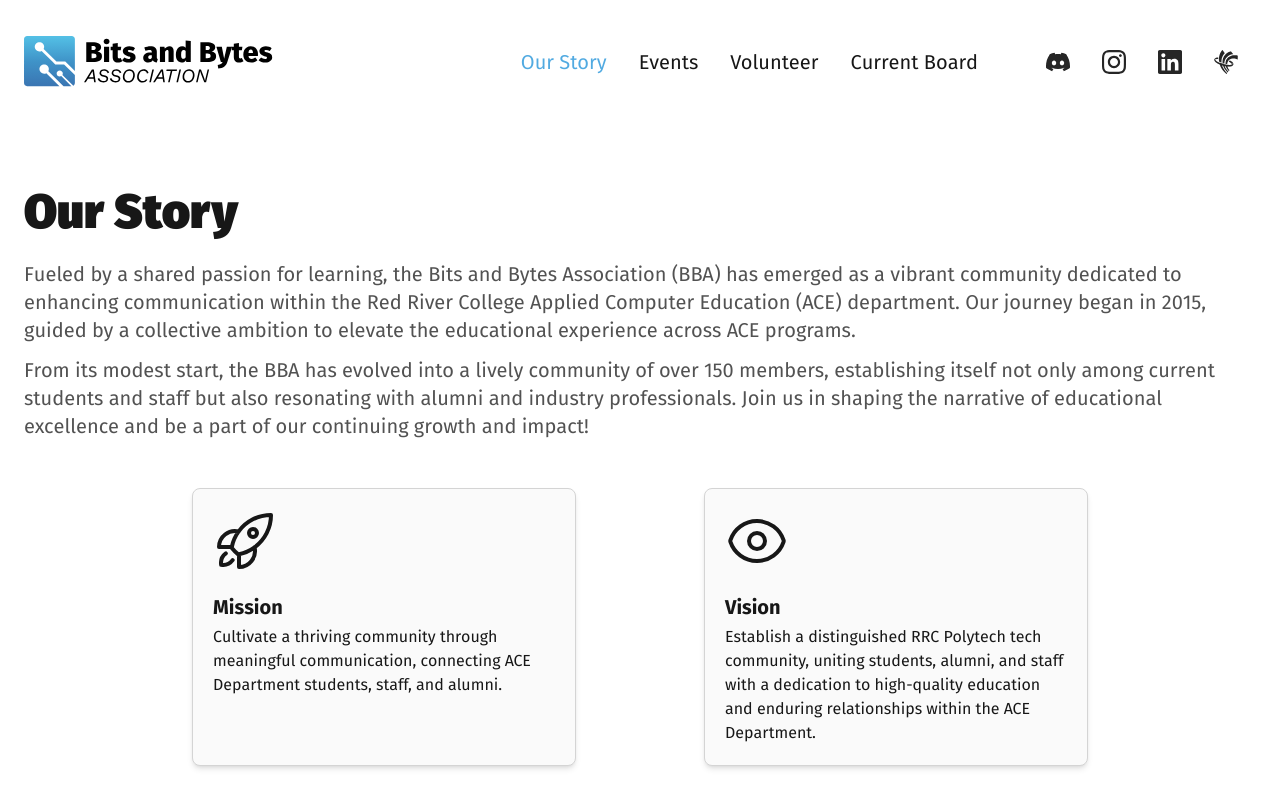
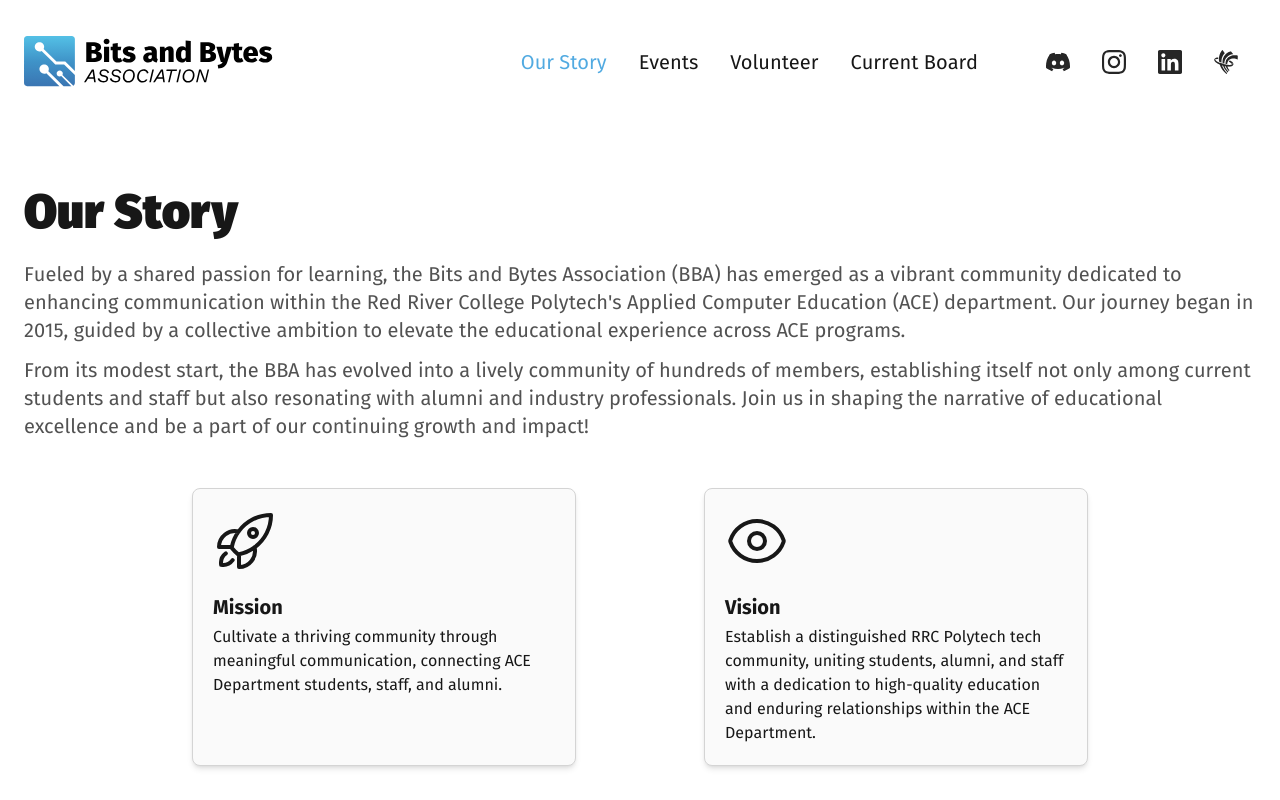
Before and after one commit to bits-and-bytes-association/bitsandbytesassociation.ca, a Next.js app: page /our-story in a window 1280 px wide. Shown: the top 800 px of the page. Built offline with nearby package versions, Linux system fonts and the light colour scheme.

Commit message:
chore: update reference of old college name to RRC Polytech to ensure consistency of mentions across website

```diff
--- a/src/pages/our-story.jsx
+++ b/src/pages/our-story.jsx
@@ -18,13 +18,13 @@ export default function OurStoryPage() {
       <p className="mb-3">
         Fueled by a shared passion for learning, the Bits and Bytes Association
         (BBA) has emerged as a vibrant community dedicated to enhancing
-        communication within the Red River College Applied Computer Education
+        communication within the Red River College Polytech's Applied Computer Education
         (ACE) department. Our journey began in 2015, guided by a collective
         ambition to elevate the educational experience across ACE programs.
       </p>
       <p className="mb-12">
         From its modest start, the BBA has evolved into a lively community of
-        over 150 members, establishing itself not only among current students
+        hundreds of members, establishing itself not only among current students
         and staff but also resonating with alumni and industry professionals.
         Join us in shaping the narrative of educational excellence and be a part
         of our continuing growth and impact!
```
